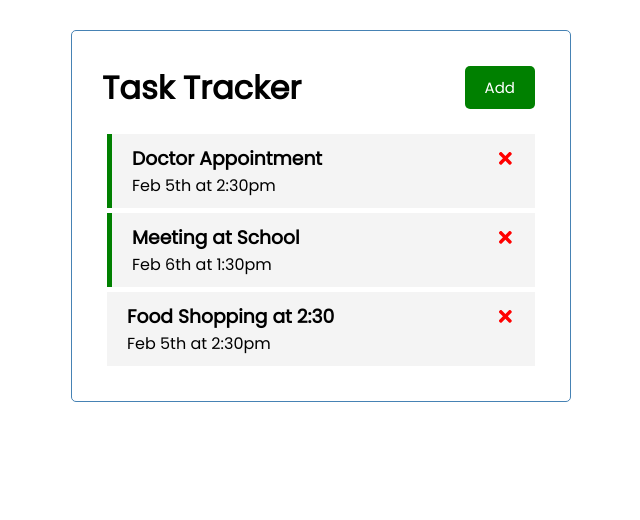
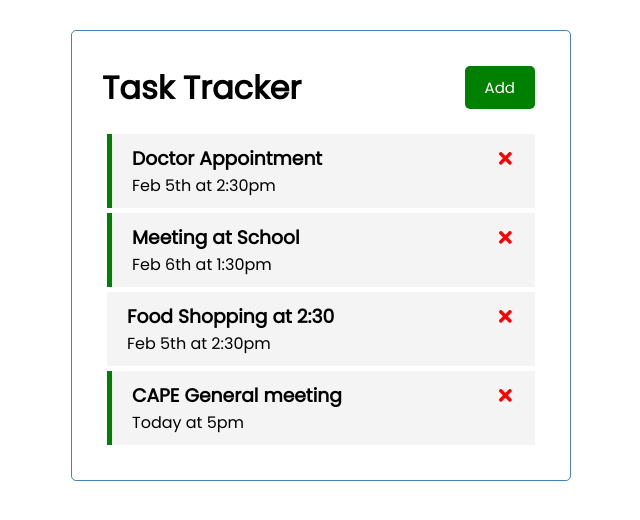
Before and after one commit to Tyrxq/react-crash, a React (Create React App) app: page / in a window 1280 px wide. Shown: the top 520 px of the page, without its empty margins (319-959 px from the left). Built offline with nearby package versions, Linux system fonts and the light colour scheme; data requests are answered from the project's data file.

Commit message:
Added a server for storing tasks

```diff
--- /dev/null
+++ b/db.json
@@ -0,0 +1,28 @@
+{
+  "tasks": [
+    {
+      "id": 1,
+      "text": "Doctor Appointment",
+      "day": "Feb 5th at 2:30pm",
+      "reminder": true
+    },
+    {
+      "id": 2,
+      "text": "Meeting at School",
+      "day": "Feb 6th at 1:30pm",
+      "reminder": true
+    },
+    {
+      "id": 3,
+      "text": "Food Shopping at 2:30",
+      "day": "Feb 5th at 2:30pm",
+      "reminder": false
+    },
+    {
+      "text": "CAPE General meeting",
+      "day": "Today at 5pm",
+      "reminder": true,
+      "id": 4
+    }
+  ]
+}
--- a/package.json
+++ b/package.json
@@ -6,6 +6,7 @@
     "@testing-library/jest-dom": "^5.16.4",
     "@testing-library/react": "^13.2.0",
     "@testing-library/user-event": "^13.5.0",
+    "json-server": "^0.17.0",
     "react": "^18.1.0",
     "react-dom": "^18.1.0",
     "react-icons": "^4.3.1",
@@ -17,7 +18,8 @@
     "start": "react-scripts start",
     "build": "react-scripts build",
     "test": "react-scripts test",
-    "eject": "react-scripts eject"
+    "eject": "react-scripts eject",
+    "server" : "json-server --watch db.json --port 5000"
   },
   "eslintConfig": {
     "extends": [
--- a/src/App.js
+++ b/src/App.js
@@ -1,4 +1,4 @@
-import {useState} from 'react';
+import {useState , useEffect} from 'react';
 import Header from "./components/Header";
 import Tasks from "./components/Tasks";
 import AddTask from "./components/AddTask";
@@ -7,39 +7,63 @@
 
   // eslint-disable-next-line
   const [showAddTask,setShowAddTask] = useState(false);
-  const [tasks,setTasks] = useState([
-    {
-        id: 1,
-        text: 'Doctor Appointment',
-        day: 'Feb 5th at 2:30pm',
-        reminder: true
-    },
-    {
-        id: 2,
-        text: 'Meeting at School',
-        day: 'Feb 6th at 1:30pm',
-        reminder: true
-    },
-    {
-        id: 3,
-        text: 'Food Shopping at 2:30',
-        day: 'Feb 5th at 2:30pm',
-        reminder: false
-    }])
-    const addTask = (task) => {
-      const id = Math.floor(Math.random() * 100) + 1
-      const newTask = {id, ...task};
-      setTasks([...tasks,newTask])
+  const [tasks,setTasks] = useState([]);
+
+
+    useEffect(() => {
+      const getTasks = async () => {
+        const tasksFromServer = await fetchTask();
+        setTasks(tasksFromServer);
+      }
+      getTasks();
+    }, [])
+
+    const fetchTasks = async (id) => {
+      const res = await fetch(`http://localhost:5000/tasks/${id}`);
+      const data = await res.json();
+       return data;
+    }
+    const fetchTask = async () => {
+      const res = await fetch(`http://localhost:5000/tasks`);
+      const data = await res.json();
+       return data;
+    }
+
+    const addTask = async(task) => {
+      const res = await fetch('http://localhost:5000/tasks',
+      {
+       method: 'POST',
+       headers : {'Content-Type': 'application/json'},
+       body : JSON.stringify(task)
+      })
+
+      const data = await res.json();
+      setTasks([...tasks,data]);
+      //const id = Math.floor(Math.random() * 100) + 1
+      //const newTask = {id, ...task};
+      //setTasks([...tasks,newTask])
     }
 
     //Delete
-    const deleteTask = (id) => {
-      console.log('delete',id);
+    const deleteTask = async(id) => {
+      await fetch(`http://localhost:5000/tasks/${id}`, {method : 'DELETE'});
       setTasks(tasks.filter((task => task.id !== id)));
     }
 
-    const toggleReminder = (id) => {
-      setTasks(tasks.map((task) => task.id === id ? {...task, reminder: !task.reminder}: task));
+    const toggleReminder = async(id) => {
+      const taskToToggle = await fetchTasks(id)
+      const updateTask = await{...taskToToggle,reminder: !taskToToggle.reminder}
+
+      const res = await fetch(`http://localhost:5000/tasks/${id}`, {
+        method: 'PUT',
+        headers: {
+          'Content-Type': 'application/json'
+        } ,
+        body: JSON.stringify(updateTask)
+      })
+      const data = await res.json();
+
+      setTasks(tasks.map((task) => task.id === id ? {...task, reminder: data.reminder}: task));
       console.log("toggle",id);
     }
 
```
Also changed, not shown: 1 other file (tests, documents, lock files or other folders).
